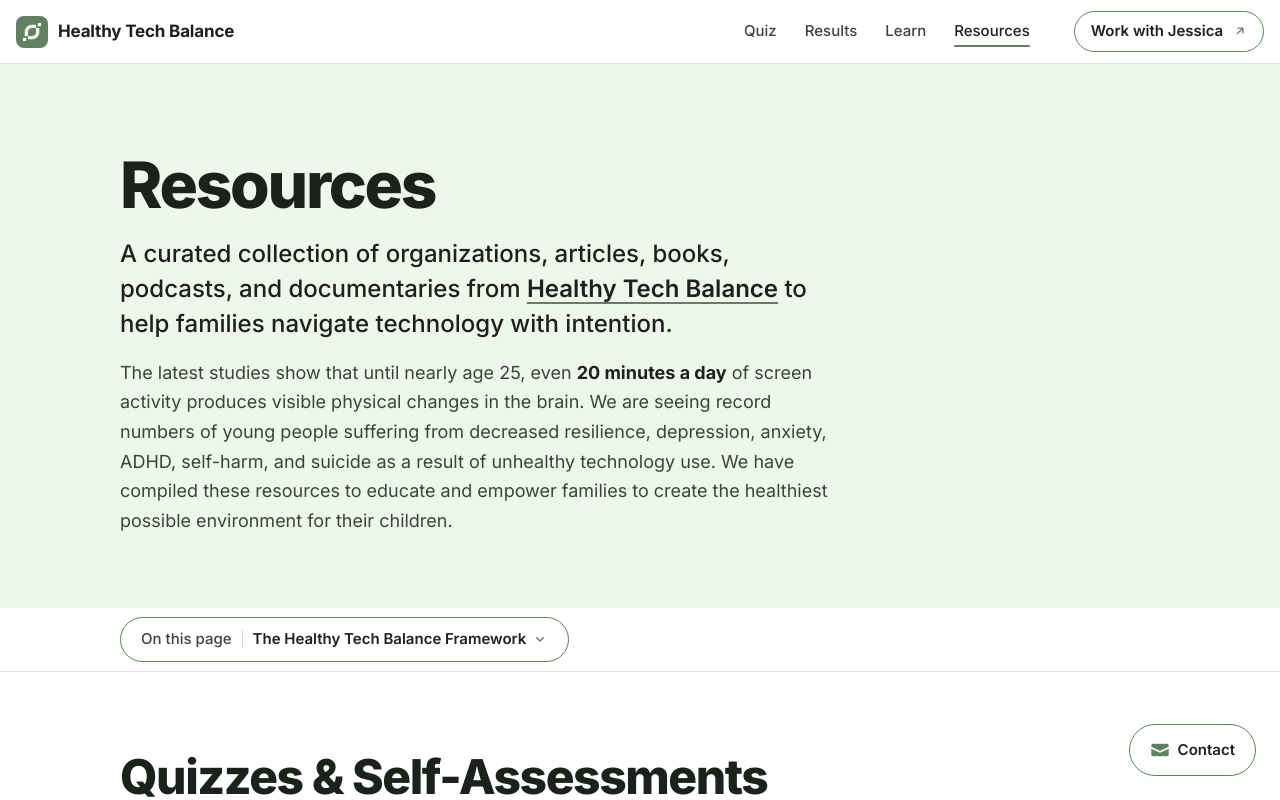
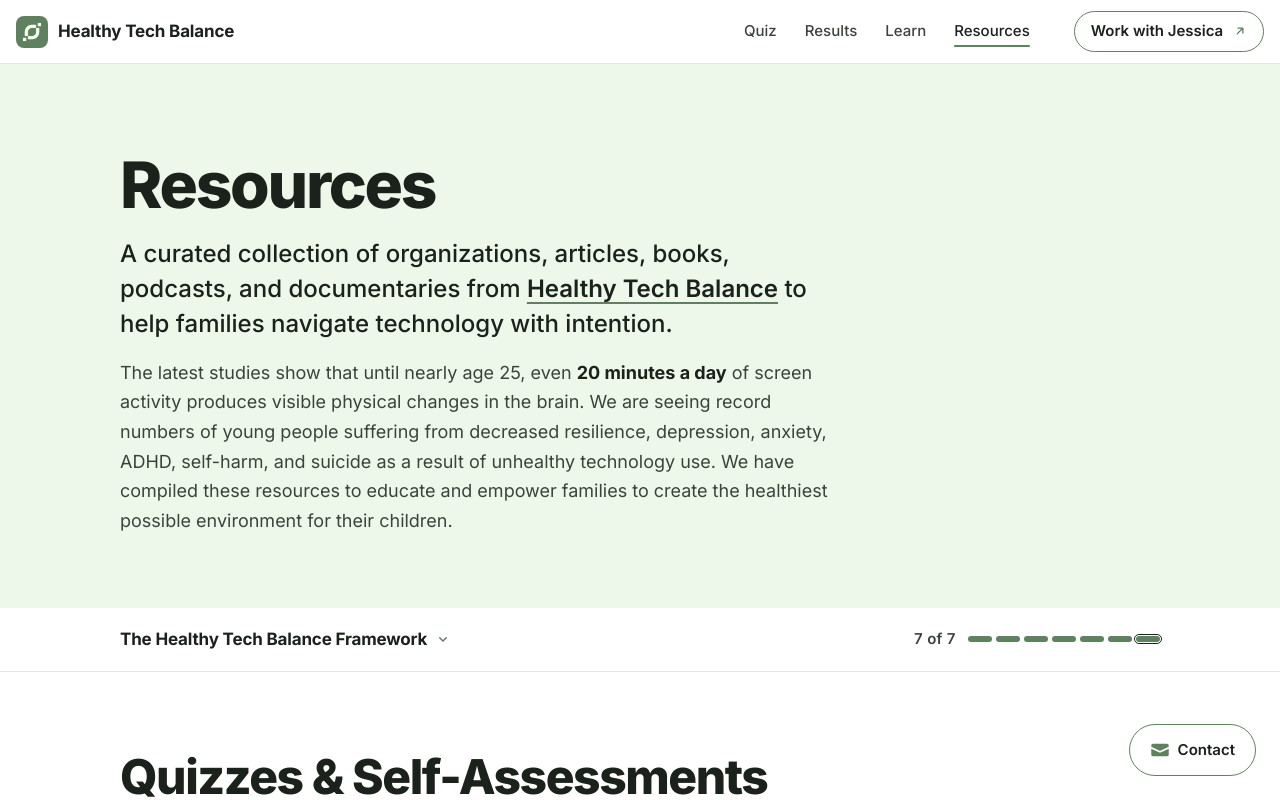
Before and after one commit to lukeludlow/healthy-tech-values, a React (Vite) app: page /resources in a window 1280 px wide. Shown: the top 800 px of the page. Built offline with nearby package versions, Linux system fonts and the light colour scheme.

Commit message:
polish sticky dropdown

```diff
--- a/src/pages/resources/SectionJumpMenu.tsx
+++ b/src/pages/resources/SectionJumpMenu.tsx
@@ -1,7 +1,7 @@
 import { useEffect, useState } from "react";
 import { Menu, MenuButton, MenuItem, MenuItems } from "@headlessui/react";
 import { ChevronDownIcon } from "@heroicons/react/16/solid";
-import { pillLink } from "@/components/ui/styles.ts";
+import { focusRing } from "@/components/ui/styles.ts";
 
 export type PageSection = { id: string; title: string };
 
@@ -59,8 +59,9 @@ const itemClass =
     "flex items-center px-3.5 py-2.5 rounded-xl text-base font-medium text-ink data-focus:bg-base-200 aria-[current=location]:font-semibold aria-[current=location]:bg-base-200";
 
 /**
- * Sticky "On this page" bar: a pill that names the current section and opens
- * a menu of every section, so readers can jump from anywhere on a long page.
+ * Sticky "On this page" bar: the current section's name leads and opens a
+ * menu of every section, with quiz-style progress segments showing how far
+ * down the page the reader is.
  */
 export default function SectionJumpMenu({
     sections,
@@ -69,36 +70,22 @@ export default function SectionJumpMenu({
 }) {
     const [ids] = useState(() => sections.map((s) => s.id));
     const activeId = useActiveSection(ids);
-    const active = sections.find((s) => s.id === activeId);
+    const activeIndex = sections.findIndex((s) => s.id === activeId);
+    const active = sections[activeIndex];
 
     return (
         <nav
             aria-label="On this page"
             className="sticky top-0 z-30 flex items-center h-16 px-6 bg-white border-b border-primary/20 print:hidden"
         >
-            <div className="w-full max-w-[1040px] mx-auto">
+            <div className="w-full max-w-[1040px] mx-auto flex items-center gap-4">
                 <Menu>
                     <MenuButton
-                        className={`group min-h-11 max-w-full data-open:bg-base-200 ${pillLink}`}
+                        className={`group min-w-0 -ml-3 inline-flex items-center gap-2 min-h-11 px-3 rounded-full text-left cursor-pointer transition-colors duration-160 ease-gentle hover:bg-base-200 data-open:bg-base-200 ${focusRing}`}
                     >
-                        <span
-                            className={
-                                active
-                                    ? "sr-only sm:not-sr-only font-medium text-ink-muted"
-                                    : undefined
-                            }
-                        >
-                            On this page
+                        <span className="min-w-0 truncate text-[17px] font-[650] tracking-[-0.01em] text-ink">
+                            {active ? active.title : "On this page"}
                         </span>
-                        {active && (
-                            <>
-                                <span
-                                    aria-hidden="true"
-                                    className="hidden sm:block self-stretch w-px my-0.5 mx-1 bg-primary/30"
-                                />
-                                <span className="min-w-0 truncate">{active.title}</span>
-                            </>
-                        )}
                         <ChevronDownIcon
                             aria-hidden="true"
                             className="shrink-0 size-4 text-primary transition-transform duration-160 ease-gentle group-data-open:rotate-180 motion-reduce:transition-none"
@@ -124,6 +111,28 @@ export default function SectionJumpMenu({
                         ))}
                     </MenuItems>
                 </Menu>
+                <div className="ml-auto flex shrink-0 items-center gap-3">
+                    <span className="hidden sm:inline text-[15px] font-semibold text-ink-muted tabular-nums">
+                        {active ? (
+                            <>
+                                {activeIndex + 1} of {sections.length}
+                                <span className="sr-only"> sections</span>
+                            </>
+                        ) : (
+                            `${sections.length} sections`
+                        )}
+                    </span>
+                    <ol aria-hidden="true" className="flex items-center gap-1">
+                        {sections.map(({ id }, i) => (
+                            <li
+                                key={id}
+                                className={`h-1.5 w-3 sm:w-6 rounded-full transition-colors duration-200 ease-gentle ${
+                                    i <= activeIndex ? "bg-primary" : "bg-primary/18"
+                                } ${i === activeIndex ? "outline-[1.5px] outline-solid outline-ink outline-offset-1" : ""}`}
+                            />
+                        ))}
+                    </ol>
+                </div>
             </div>
         </nav>
     );
```
Also changed, not shown: 1 other file (tests, documents, lock files or other folders).
